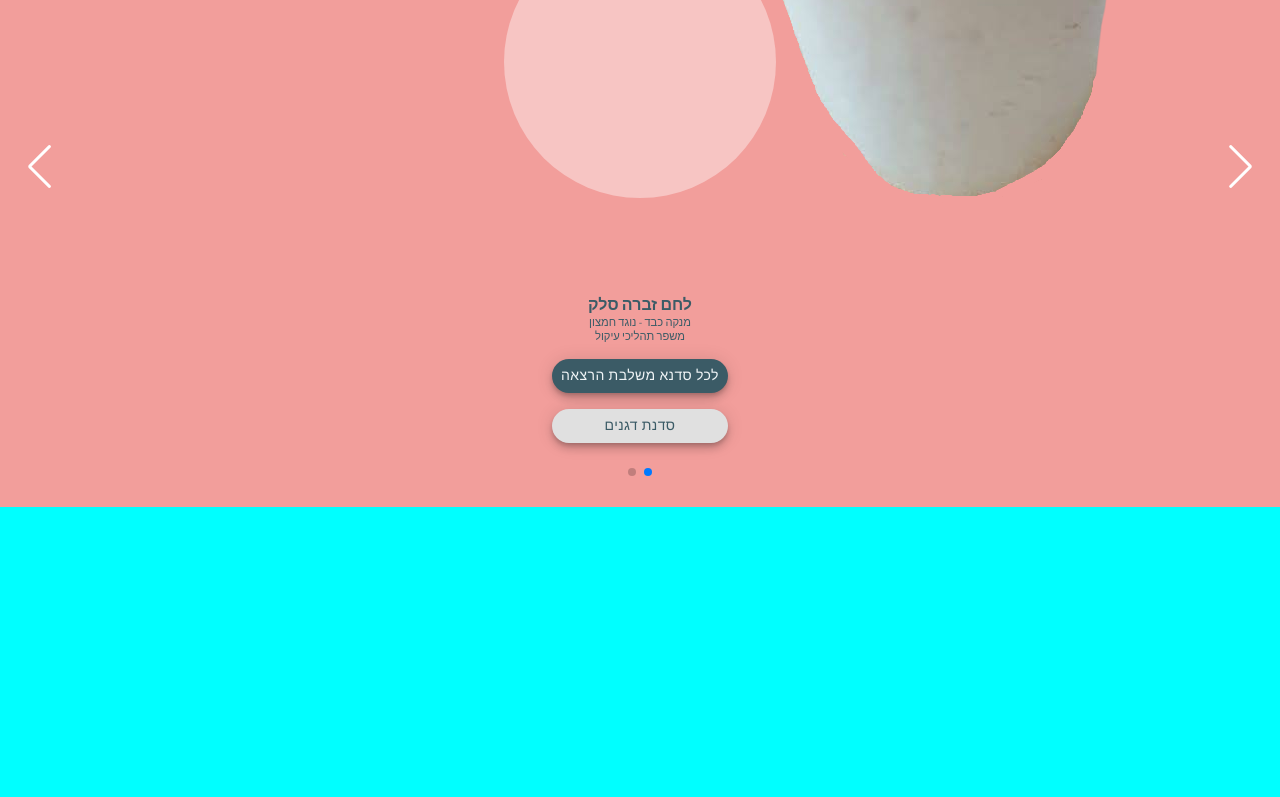
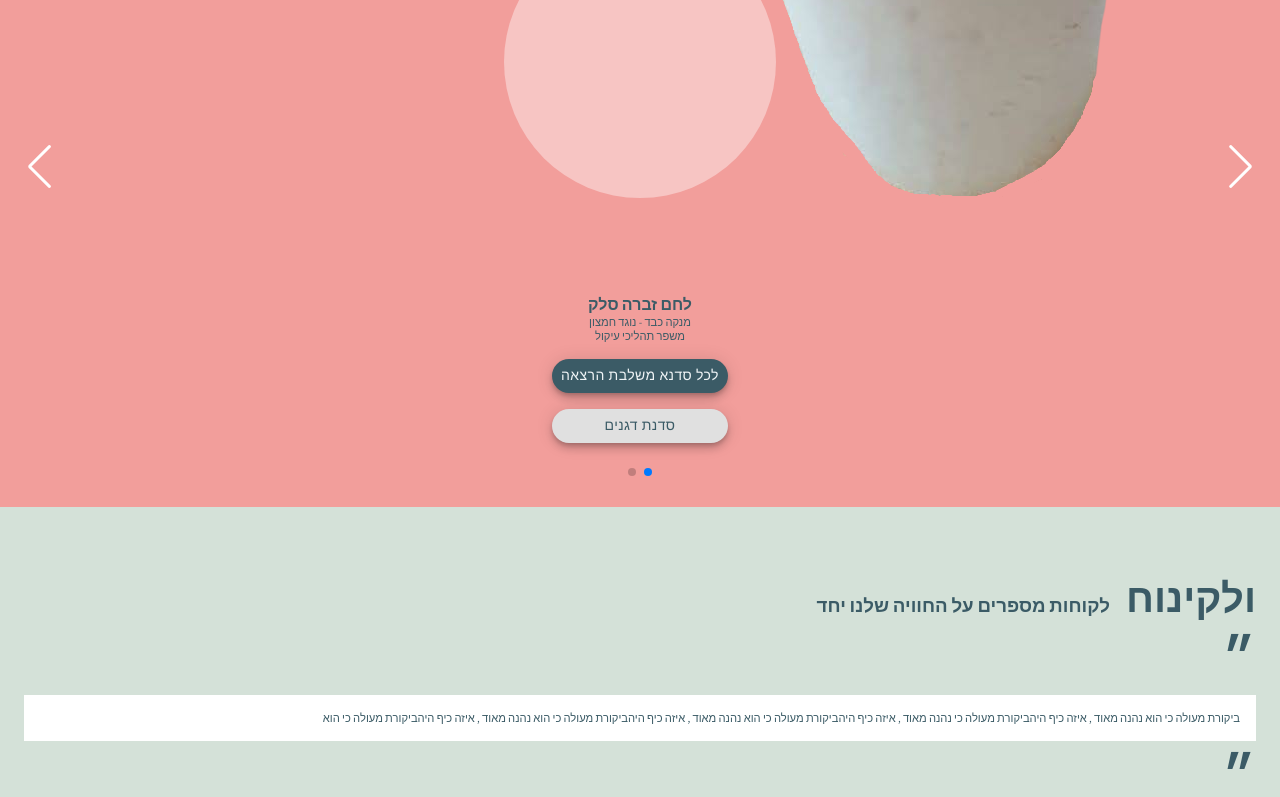
Before and after one commit to adicohen26/slWeb, a React (Create React App) app in the folder client/: page / in a window 1280 px wide. Shown: the part 2000-2797 px from the top of the page. Before the commit the page ends 2507 px from the top, so only its background shows below. Built offline with nearby package versions, Linux system fonts and the light colour scheme.

Commit message:
server ger requests for all services

```diff
--- a/client/public/styles.css
+++ b/client/public/styles.css
@@ -195,18 +195,16 @@ p{
     position: absolute;
 }
 
+.review{
+    background-color: white;
+    padding: 1rem;
+}
+
 .swiper-button-next,
 .swiper-button-prev{
     color: white !important;
 }
 
-.swiper-pagintion-bullet{
-    color:red !important;
+.testimonials{
+    background-color: #D4E1D8;
 }
-.swiper-pagintion{
-    color:red !important;
-
-}
-.swiper-pagintion-bullet-active{
-    color: red!important;
-}
--- /dev/null
+++ b/client/src/components/HomePage.jsx
@@ -0,0 +1,54 @@
+import React from "react";
+import FaceVideo from "./FaceVideo";
+import Navbar from "./Navbar";
+import About from "./About";
+import Teaser from "./Teaser";
+import Testimonials from "./Testimonial";
+
+function HomePage(){
+     const previewOptions=[{
+        type:"סדנא משלבת הרצאה",
+        name: "לחם זברה סלק",
+        productName:"סדנת דגנים",
+        benefits:["מנקה כבד - נוגד חמצון","משפר תהליכי עיקול"],
+        imgName:"previewImg.png"
+     },{
+        type:"סדנא משלבת הרצאה",
+        name: "גרנולה מכוסמת ירוקה",
+        productName:"סדנת קטניות",
+        benefits:["מנקה את הכבד - נוגד חמצון","משפר תהליכי עיכול"],
+        imgName:"previewImg.png"
+     }
+    ];
+    const reviews=[{
+        name:"עדי כהן",
+        role:"מפתחת אתר",
+        testimonial:"ביקורת מעולה כי הוא נהנה מאוד , איזה  כיף היהביקורת מעולה כי נהנה מאוד , איזה כיף היהביקורת מעולה  כי הוא נהנה מאוד , איזה כיף  היהביקורת מעולה כי הוא נהנה מאוד ,  איזה כיף היהביקורת מעולה כי הוא ",
+        imgName:""
+    },
+    {
+        name:"עדי כהן",
+        role:"מפתחת אתר",
+        testimonial:"ביקורת מעולה כי הוא נהנה מאוד , איזה  כיף היהביקורת מעולה כי נהנה מאוד , איזה כיף היהביקורת מעולה  כי הוא נהנה מאוד , איזה כיף  היהביקורת מעולה כי הוא נהנה מאוד ,  איזה כיף היהביקורת מעולה כי הוא ",
+        imgName:""
+    },{
+        name:"עדי כהן",
+        role:"מפתחת אתר",
+        testimonial:"ביקורת מעולה כי הוא נהנה מאוד , איזה  כיף היהביקורת מעולה כי נהנה מאוד , איזה כיף היהביקורת מעולה  כי הוא נהנה מאוד , איזה כיף  היהביקורת מעולה כי הוא נהנה מאוד ,  איזה כיף היהביקורת מעולה כי הוא ",
+        imgName:""
+    },{
+        name:"עדי כהן",
+        role:"מפתחת אתר",
+        testimonial:"ביקורת מעולה כי הוא נהנה מאוד , איזה  כיף היהביקורת מעולה כי נהנה מאוד , איזה כיף היהביקורת מעולה  כי הוא נהנה מאוד , איזה כיף  היהביקורת מעולה כי הוא נהנה מאוד ,  איזה כיף היהביקורת מעולה כי הוא ",
+        imgName:""
+    }]
+    return (<div>
+        <Navbar />
+        <FaceVideo />
+        <About />
+        <Teaser preview={previewOptions}/>
+        <Testimonials reviews={reviews} />
+        </div>)
+}
+
+export default HomePage;
--- /dev/null
+++ b/client/src/components/ReviewCard.jsx
@@ -0,0 +1,16 @@
+import React from "react";
+
+function ReviewCard(props){
+    const review=props.review;
+    return  <div className="testimonials">
+    <div className="rectangle"></div>
+    <h1 className="darkHeading">״</h1>
+    <p className="darkHeading review">{review.testimonial}</p>
+    <h1 className="darkHeading">״</h1>
+    <p>{props.role}</p>
+    <h4 className="darkHeading">{review.name}</h4>
+    <img src="" alt="" />
+    </div>
+}
+
+export default ReviewCard;
--- a/client/src/components/Teaser.jsx
+++ b/client/src/components/Teaser.jsx
@@ -11,9 +11,6 @@ import 'swiper/css/pagination';
 import 'swiper/css/scrollbar';
 
 function Teaser(props){
-    console.log("in Teaser");
-    // const backgroundColor=["#3B5B66","#F29E9B"];
-    // const [bColor,setColor]=useState("#F29E9B");
     return <div className="container" style={{backgroundColor: "#F29E9B"}}>
        <h2 className="lightHeading mainHeading"> מנה עיקרית</h2>
        <h3 className="lightHeading mainHeading"> מגוון החוויות שלנו </h3>
@@ -37,8 +34,6 @@ function Teaser(props){
         {props.preview.map((previewItem, index) => <SwiperSlide>
             <PreviewProduct key={index} previewItem={previewItem} />
             </SwiperSlide>)}
-
-      {/* <SwiperSlide>Slide 2</SwiperSlide> */}
     </Swiper>
     </div>
 
--- /dev/null
+++ b/client/src/components/Testimonial.jsx
@@ -0,0 +1,55 @@
+import React from "react";
+import ReviewCard from "./ReviewCard";
+import { Swiper, SwiperSlide } from 'swiper/react';
+import { Navigation, Pagination, Scrollbar, A11y, EffectFade } from 'swiper';
+// import { EffectCreative } from "swiper";
+import { EffectCoverflow } from "swiper";
+
+
+// Import Swiper styles
+import 'swiper/css';
+import 'swiper/css/navigation';
+import 'swiper/css/pagination';
+import 'swiper/css/scrollbar';
+
+
+function Testimonials(props){
+ return <div className="testimonials container">
+    <h2 className="darkHeading mainHeading">ולקינוח</h2>
+    <h3 className="darkHeading mainHeading"> לקוחות מספרים על החוויה שלנו יחד </h3>
+    <Swiper
+      // install Swiper modules
+    //   modules={[Navigation, EffectFade, Pagination]}
+    //   slidesPerView={3}
+    //   navigation
+    //   speed={800}
+    //   pagination={{ clickable: true }}
+    //   effect
+
+
+
+    effect={"coverflow"}
+    modules={[EffectCoverflow, Pagination]}
+        grabCursor={true}
+        centeredSlides={true}
+        slidesPerView={"auto"}
+        coverflowEffect={{
+          rotate: 50,
+          stretch: 0,
+          depth: 100,
+          modifier: 1,
+          slideShadows: true,
+        }}
+        pagination={true}
+        className="mySwiper"
+
+      loop
+    >
+        {props.reviews.map((review, index) => <SwiperSlide>
+                <ReviewCard key={index} review={review} />
+            </SwiperSlide>)}
+    </Swiper>
+ </div>
+}
+
+export default Testimonials;
--- a/client/src/components/app.jsx
+++ b/client/src/components/app.jsx
@@ -1,30 +1,11 @@
 import React from "react";
-import FaceVideo from "./FaceVideo";
 import Navbar from "./Navbar";
-// import ScreenSize from "src/components/ScreenSize.jsx";
-import About from "./About";
-import Teaser from "./Teaser";
+import HomePage from "./HomePage";
 
 function App(){
-     const previewOptions=[{
-        type:"סדנא משלבת הרצאה",
-        name: "לחם זברה סלק",
-        productName:"סדנת דגנים",
-        benefits:["מנקה כבד - נוגד חמצון","משפר תהליכי עיקול"],
-        imgName:"previewImg.png"
-     },{
-        type:"סדנא משלבת הרצאה",
-        name: "גרנולה מכוסמת ירוקה",
-        productName:"סדנת קטניות",
-        benefits:["מנקה את הכבד - נוגד חמצון","משפר תהליכי עיכול"],
-        imgName:"previewImg.png"
-     }
-    ]
     return (<div>
         <Navbar />
-        <FaceVideo />
-        <About />
-        <Teaser preview={previewOptions}/>
+        <HomePage />
         </div>)
 }
 
```
Also changed, not shown: 1 other file (tests, documents, lock files or other folders).
